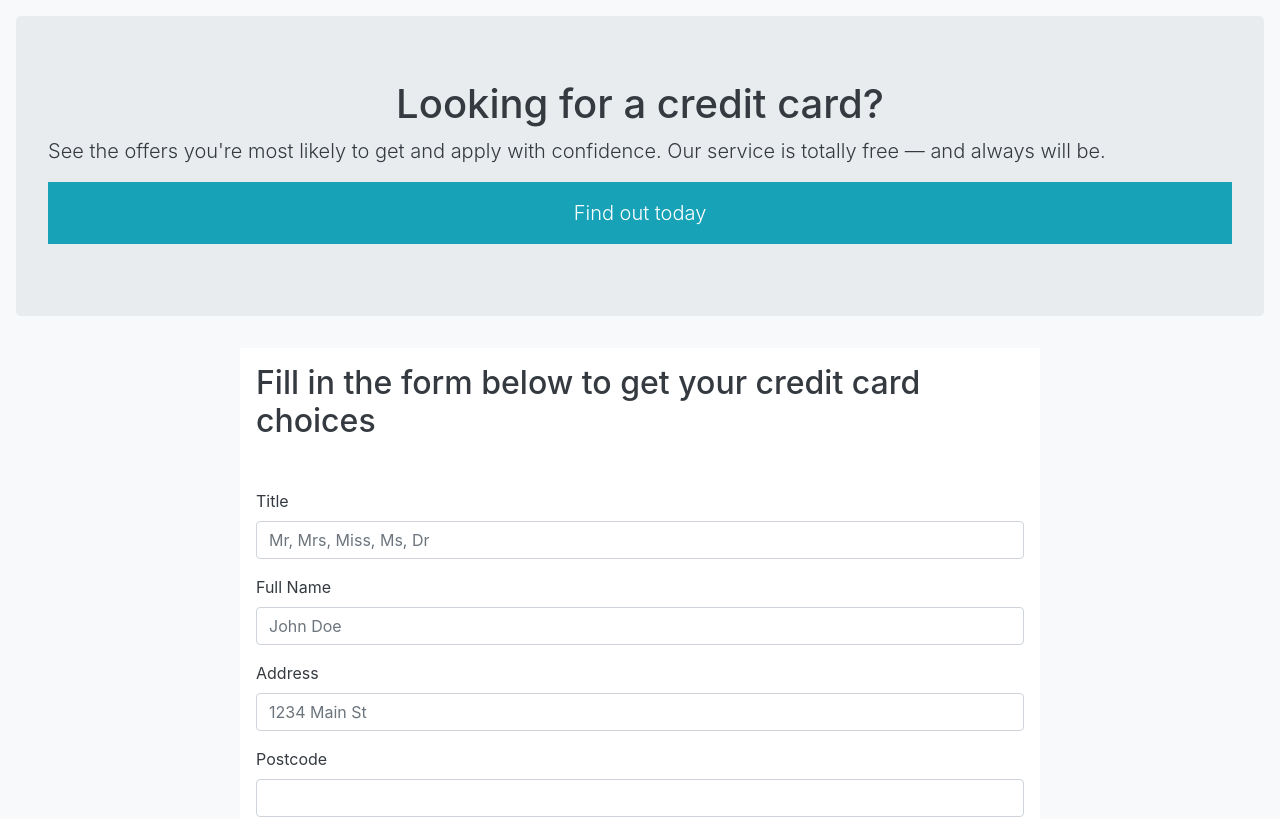
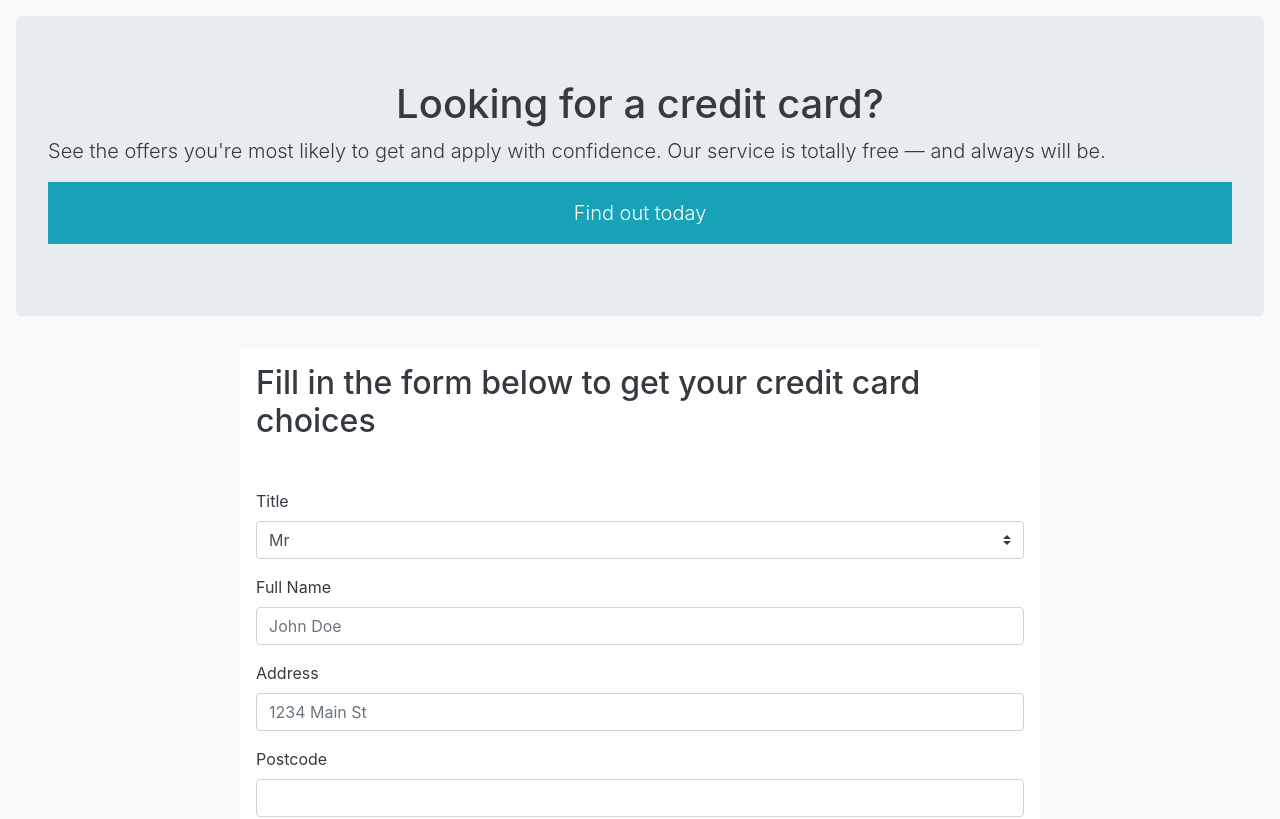
Before and after one commit to aimeetacchi/credit-app, a React (Create React App) app: page / in a window 1280 px wide. Shown: the top 819 px of the page. Built offline with nearby package versions, Linux system fonts and the light colour scheme; no server answers.

Commit message:
fix title to select

```diff
--- a/src/components/form.jsx
+++ b/src/components/form.jsx
@@ -19,8 +19,8 @@ export default class form extends Component {
 
     // recreating connecting to a database to get the data....
     componentDidMount() {
-        // axios.get(`http://localhost:3000/creditcards.json`)
-           axios.get(`https://aimee-creditapp.netlify.com/creditcards.json`)
+        axios.get(`http://localhost:3000/creditcards.json`)
+        //    axios.get(`https://aimee-creditapp.netlify.com/creditcards.json`)
             .then(res => {
                 const data = res.data;
                 // setting the creditcard array in the json to the state.
@@ -51,16 +51,16 @@ export default class form extends Component {
           <form onSubmit={this.handleSubmit}>
           <h2>Fill in the form below to get your credit card choices</h2>
             <div className="form-group mt-5">
-                <label htmlFor="city">Title</label>
-                <input
-                type="text"
-                className="form-control"
-                id="title"
-                name="title"
-                required
-                placeholder="Mr, Mrs, Miss, Ms, Dr"
-                value={this.state.title}
-                onChange={this.handleInputChange}/>
+
+                <label htmlFor="title">Title</label>
+                     <select name="title" onChange={this.handleInputChange} id="title" className="custom-select">
+
+                    <option value="Mr">Mr</option>
+                    <option value="Mrs">Mrs</option>
+                    <option value="Miss">Miss</option>
+                    <option value="Ms">Ms</option>
+                    <option value="Dr">Dr</option>
+                </select>
             </div>
 
           <div className="form-group">
@@ -116,7 +116,7 @@ export default class form extends Component {
 
             <div className="form-group">
             <label htmlFor="employmentstatus">What is your employment status?</label>
-                 <select onChange={this.handleInputChange} id="employmentstatus"  name="employmentstatus" className="custom-select" required>
+                 <select onChange={this.handleInputChange} id="employmentstatus" name="employmentstatus" className="custom-select" required>
 
                     <option value="Full Time">Full Time</option>
                     <option value="Part Time">Part Time</option>
```
